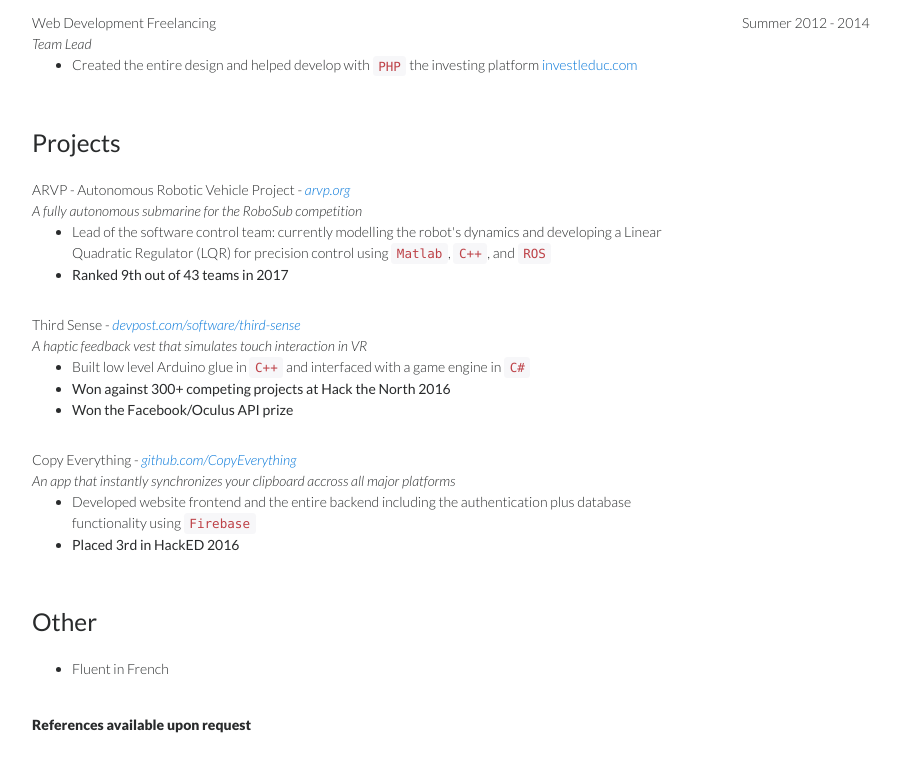
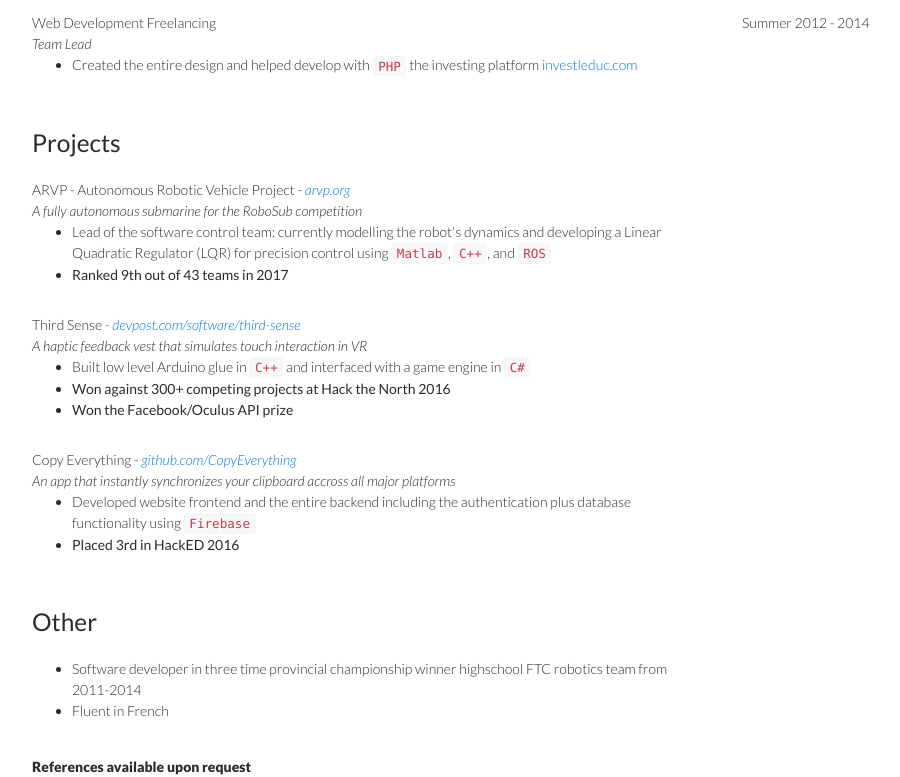
Before and after one commit to nlieb/nlieb.github.io, a plain HTML site: page index.html in a window 1280 px wide. Shown: the part 788-1565 px from the top of the page, without its empty margins (143-1043 px from the left). Before the commit the page ends 1523 px from the top, so only its background shows below. Drawn offline with nearby package versions, Linux system fonts and the light colour scheme.

Commit message:
include ftc in 'Other'

```diff
--- a/index.html
+++ b/index.html
@@ -175,6 +175,7 @@ h3 {
 	<div class="section">
 		<span class="left">
 			<ul>
+				<li>Software developer in three time provincial championship winner highschool FTC robotics team from 2011-2014</li>
 				<li>Fluent in French</li>
 			</ul>
 		</span>
```
